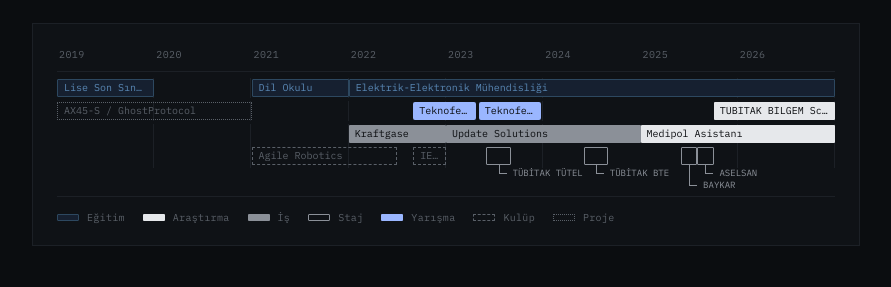
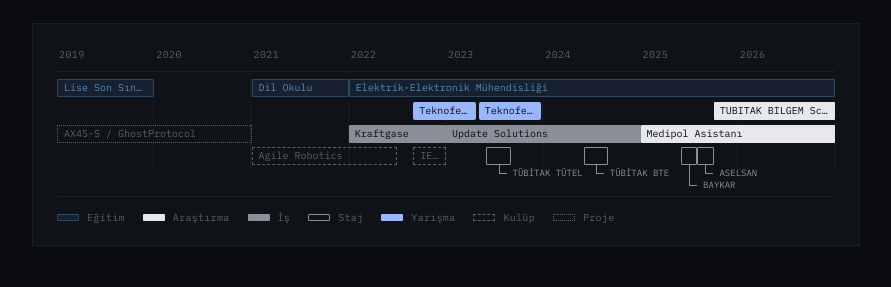
Before and after one commit to x3beche/x3beche.github.io, a Jekyll site: the page built from index.html, in a window 1280 px wide and 900 px high. Shown: the part 301-588 px from the top of the window, without its empty margins (194-1085 px from the left). Built offline with Jekyll 4.4.1, drawn with Linux system fonts in a browser that asks for light colours.

Commit message:
fix(timeline): AX45-S en alt satıra (satır 3) taşındı

```diff
--- a/index.html
+++ b/index.html
@@ -85,9 +85,6 @@
           <!-- Satır 2: Proje + Yarışmalar + Araştırma -->
           <div class="tl-row">
             <div class="tl-track">
-              <div class="tl-bar cat-proj" style="left:0%;width:25%"
-                data-name="AX45-S &amp; GhostProtocol" data-kind="Proje" data-period="2019 – 2021"
-                data-desc="Özgün algoritmalar üzerine kripto sistemi + nRF24L01 kablosuz haberleşme protokolü. Qt arayüzü."><span class="tl-bar-text">AX45-S / GhostProtocol</span></div>
               <div class="tl-bar cat-comp" style="left:45.8%;width:8%"
                 data-name="Teknofest · Momentum Hyperloop" data-kind="Yarışma" data-period="Eylül 2022"
                 data-desc="Teknofest Finali — Hyperloop takımı. 4 aylık çalışma."><span class="tl-bar-text">Teknofest · Momentum</span></div>
@@ -103,6 +100,9 @@
           <!-- Satır 3: Kulüp + İş + Araştırma + Stajlar (stacked + label-below) -->
           <div class="tl-row">
             <div class="tl-track stacked has-ext-labels">
+              <div class="tl-bar cat-proj     stack-a" style="left:0%;width:25%"
+                data-name="AX45-S &amp; GhostProtocol" data-kind="Proje" data-period="2019 – 2021"
+                data-desc="Özgün algoritmalar üzerine kripto sistemi + nRF24L01 kablosuz haberleşme protokolü. Qt arayüzü."><span class="tl-bar-text">AX45-S / GhostProtocol</span></div>
               <div class="tl-bar cat-work     stack-a" style="left:37.5%;width:12.5%"
                 data-name="Kraftgase" data-kind="İş" data-period="2022 – 2023"
                 data-desc="Almanya merkezli sanayi gaz şirketi."><span class="tl-bar-text">Kraftgase</span></div>
```
